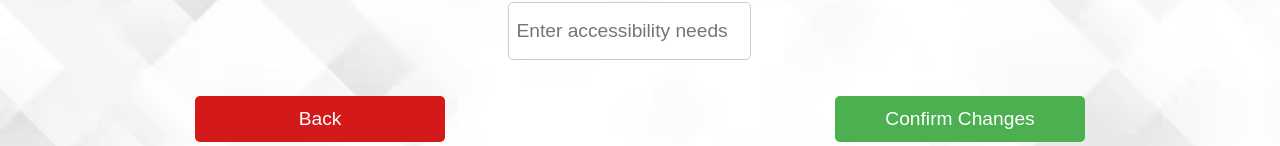
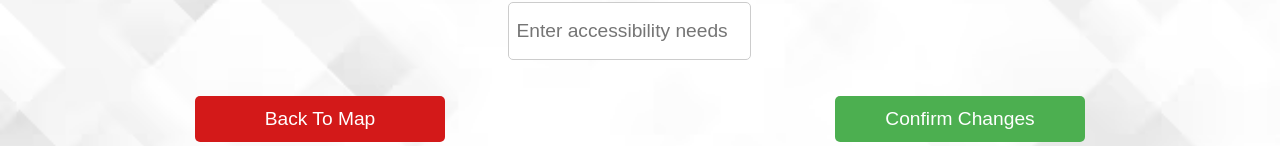
Before and after one commit to hafeefas/HCIParking, a React (Create React App) app: page /HCIParking/user-profiles in a window 1280 px wide. Shown: the part 651-797 px from the top of the page. Built offline with nearby package versions, Linux system fonts and the light colour scheme.

Commit message:
fixed error where back button would not lead back to the map

```diff
--- a/src/UserProfile/UserProfile.js
+++ b/src/UserProfile/UserProfile.js
@@ -75,7 +75,7 @@ function UserProfile() {
       </div>
 
       <div className="button-container">
-        <button className="back-button" onClick={() => window.location.href = '/'}>Back</button>
+        <button className="back-button" onClick={() => window.location.href = '/HCIParking/'}>Back To Map</button>
         <button className={isEditing ? "edit-button" : "confirm-button"} onClick={toggleEditMode}>
           {isEditing ? "Edit" : "Confirm Changes"}
           </button>
```
